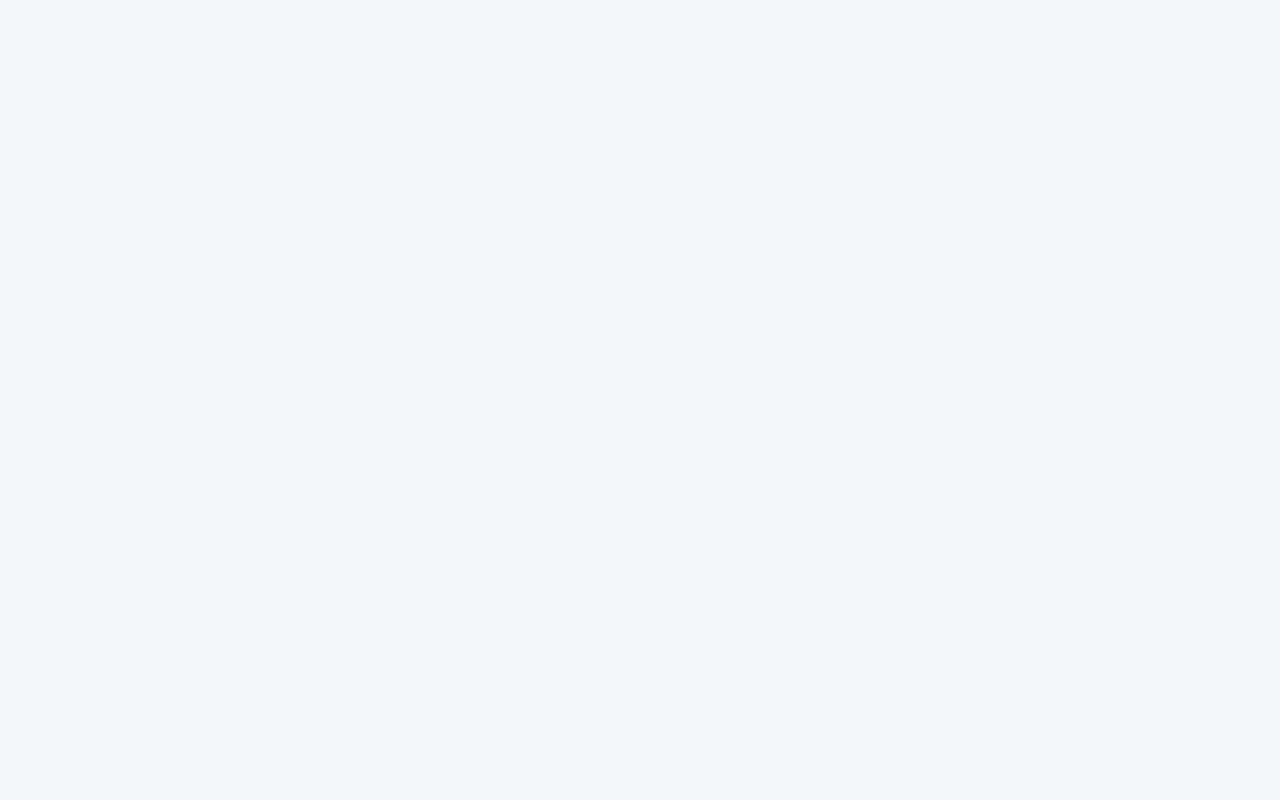
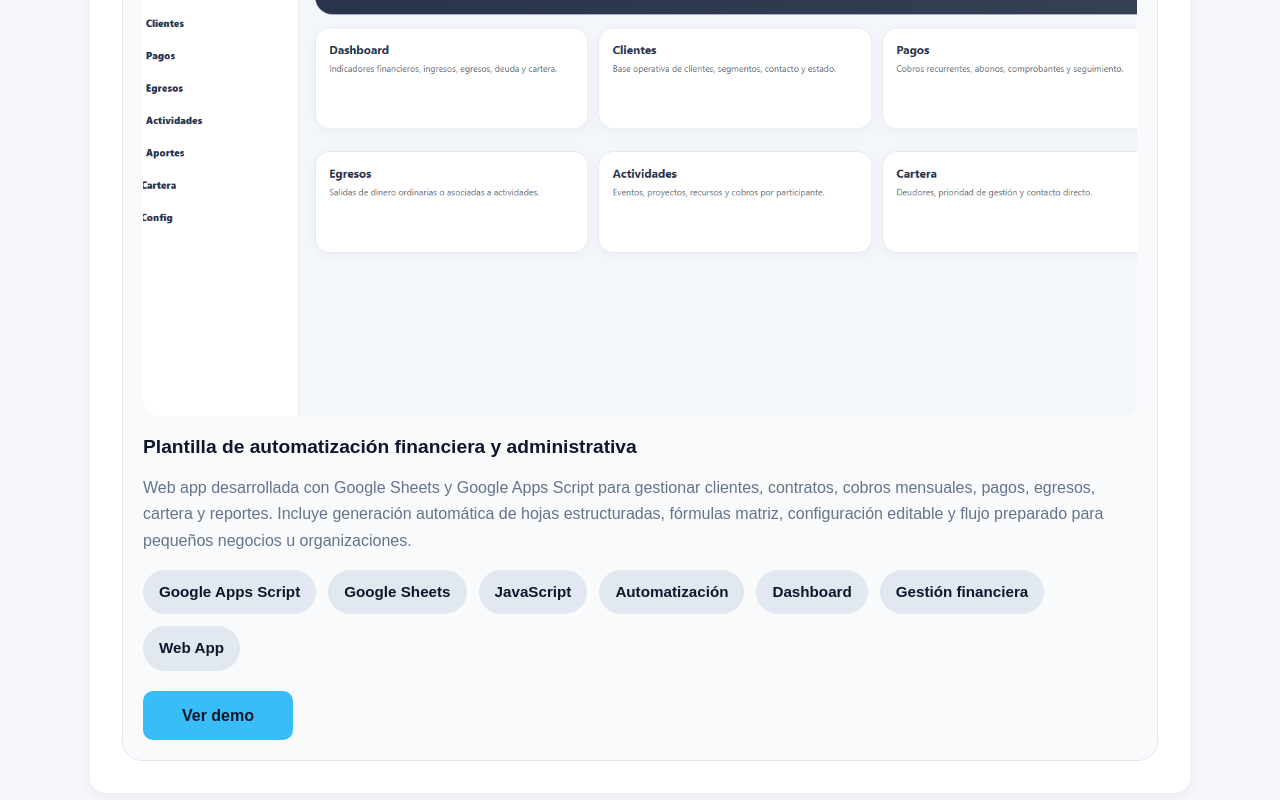
Before and after one commit to earivera6/cv-esteban-web, a React (Vite) app: page /cv-esteban-web/projects in a window 1280 px wide. Shown: the part 1546-2346 px from the top of the page. Before the commit the page ends 1324 px from the top, so only its background shows below. Built offline with nearby package versions, Linux system fonts and the light colour scheme.

Commit message:
Actualizacion de portafolio9

```diff
--- a/src/components/Projects.tsx
+++ b/src/components/Projects.tsx
@@ -5,7 +5,7 @@ type ProjectItem = {
   title: string;
   description: string;
   tags: string[];
-  repo: string;
+  repo?: string;
   demo?: string;
   status: "published" | "draft" | "planned";
 };
--- a/src/locales/en.json
+++ b/src/locales/en.json
@@ -244,6 +244,23 @@
             "tags": ["NFC", "Inventory", "Traceability"],
             "repo": "#",
             "status": "draft"
+          },
+          {
+            "title": "Financial and Administrative Automation Template",
+            "description": "Web app developed with Google Sheets and Google Apps Script to manage clients, contracts, monthly payments, invoices, expenses, receivables and reports. Includes automatic generation of structured sheets, matrix formulas, editable configuration and workflow prepared for small businesses or organizations.",
+            "tags": [
+              "Google Apps Script",
+              "Google Sheets",
+              "JavaScript",
+              "Automation",
+              "Dashboard",
+              "Financial Management",
+              "Web App"
+            ],
+            "repo": "",
+            "demo": "https://script.google.com/macros/s/AKfycbwA9Yaq0mEzMUzzT-vrEZXaE0jXq4c2twkUYTeulB2yYeJhMJyAZwWiuX3iOHTCbjSU/exec",
+            "preview": "images/projects/plantilla-financiera.png",
+            "status": "published"
           }
         ]
       }
--- a/src/locales/es.json
+++ b/src/locales/es.json
@@ -228,6 +228,23 @@
             "tags": ["NFC", "Inventario", "Trazabilidad"],
             "repo": "#",
             "status": "draft"
+          },
+          {
+            "title": "Plantilla de automatización financiera y administrativa",
+            "description": "Web app desarrollada con Google Sheets y Google Apps Script para gestionar clientes, contratos, cobros mensuales, pagos, egresos, cartera y reportes. Incluye generación automática de hojas estructuradas, fórmulas matriz, configuración editable y flujo preparado para pequeños negocios u organizaciones.",
+            "tags": [
+              "Google Apps Script",
+              "Google Sheets",
+              "JavaScript",
+              "Automatización",
+              "Dashboard",
+              "Gestión financiera",
+              "Web App"
+            ],
+            "repo": "",
+            "demo": "https://script.google.com/macros/s/AKfycbwA9Yaq0mEzMUzzT-vrEZXaE0jXq4c2twkUYTeulB2yYeJhMJyAZwWiuX3iOHTCbjSU/exec",
+            "preview": "images/projects/plantilla-financiera.png",
+            "status": "published"
           }
         ]
       },
--- a/src/pages/ProjectsPage.tsx
+++ b/src/pages/ProjectsPage.tsx
@@ -5,7 +5,7 @@ type ProjectItem = {
   title: string;
   description: string;
   tags: string[];
-  repo: string;
+  repo?: string;
   demo?: string;
   preview?: string;
   status: "published" | "draft" | "planned";
@@ -23,7 +23,7 @@ function ProjectsPage() {
   const categoryConfig = [
     { key: "programming", sectionId: "programming" },
     { key: "design3d", sectionId: "design3d" },
-    { key: "automation", sectionId: "automation" },
+    { key: "automation", sectionId: "automatizacion" },
   ] as const;
 
   const visibleCategories = categoryConfig
```
Also changed, not shown: public/images/projects/plantilla-financiera.png (added).
